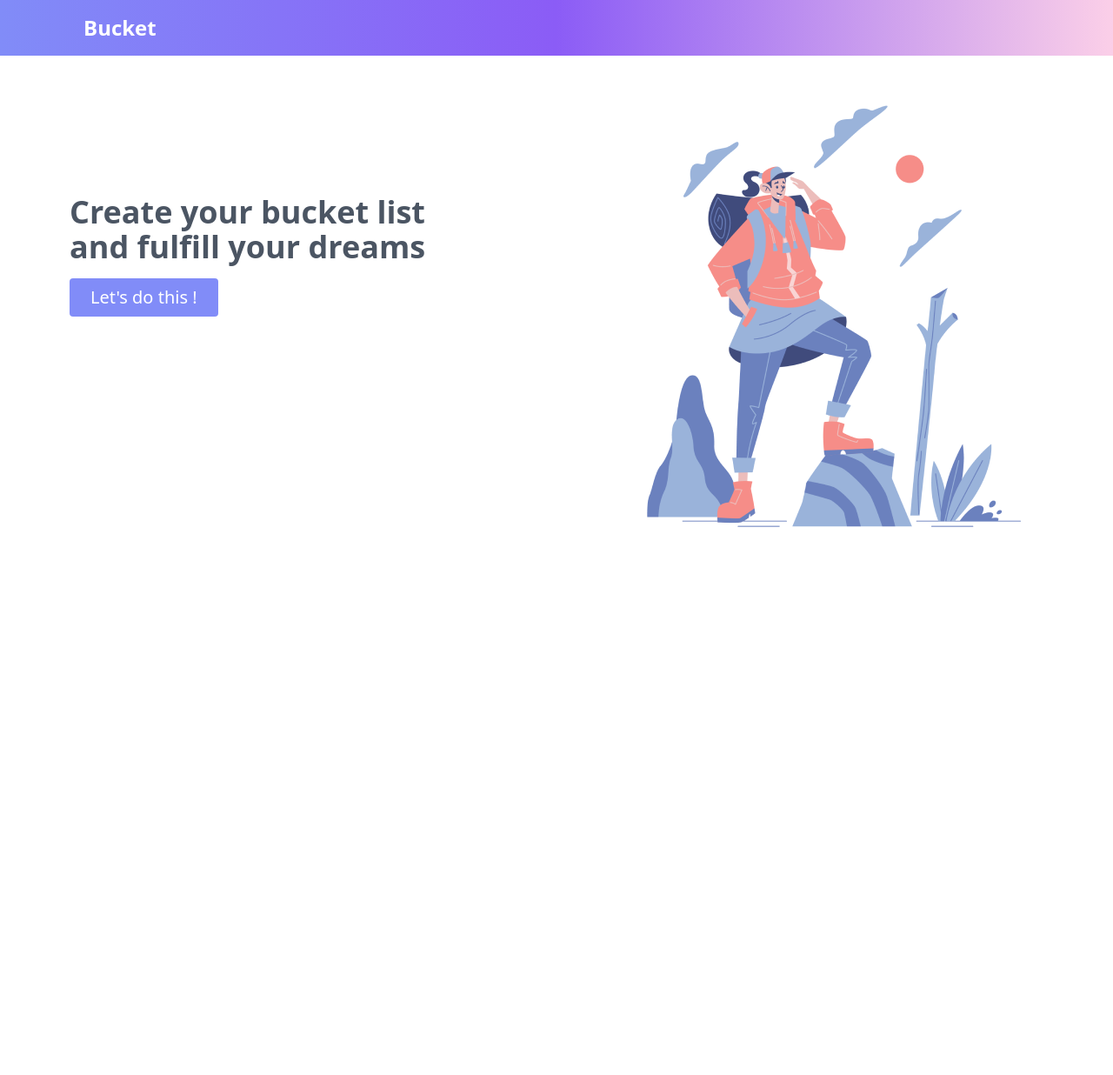
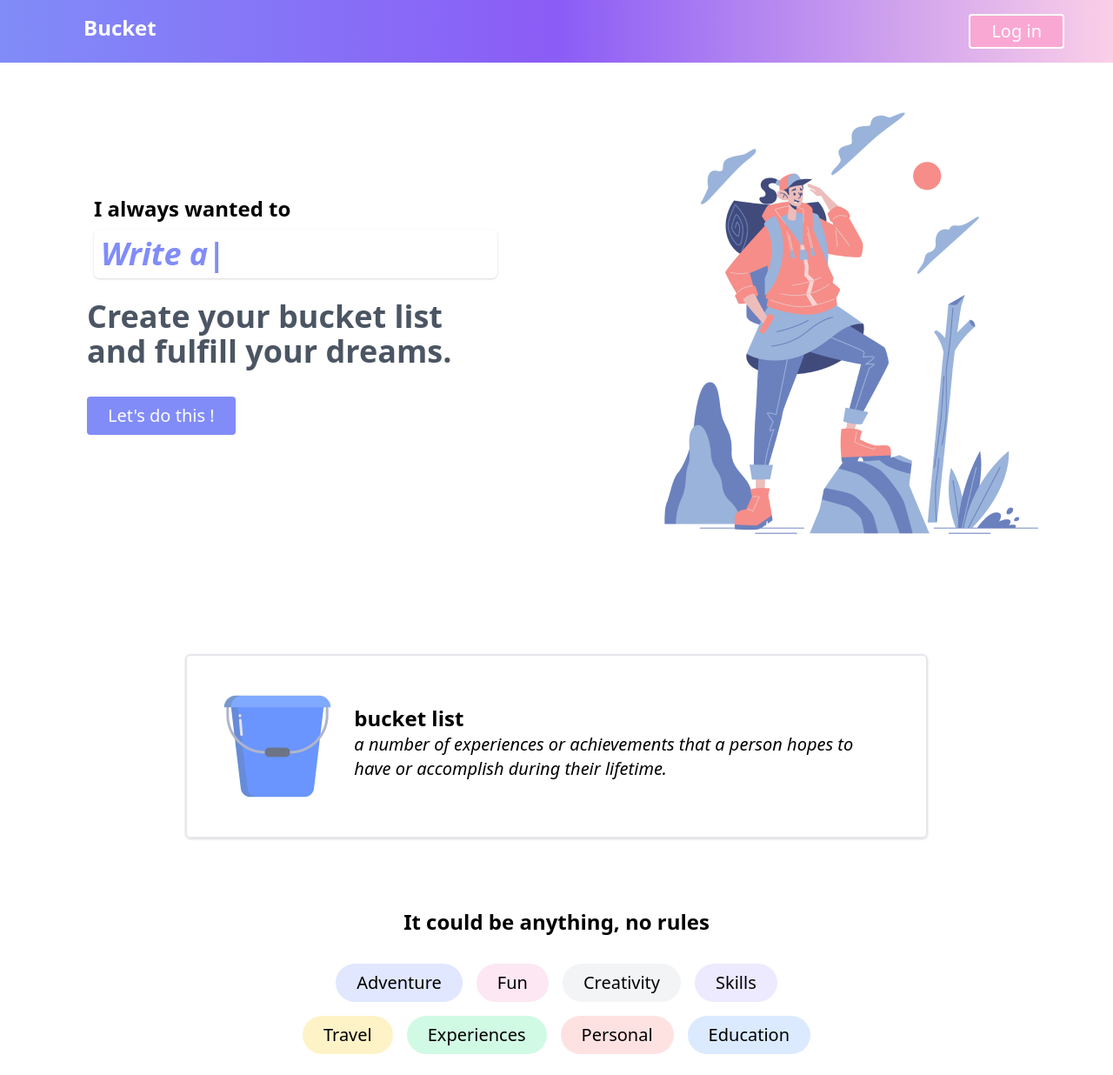
Before and after one commit to rutikwankhade/Bucket, a React (Create React App) app: page / in a window 1280 px wide. Shown: the whole page at 87% size. Before the commit the page ends 800 px from the top, so only its background shows below. Built offline with nearby package versions, Linux system fonts and the light colour scheme; no server answers.

Commit message:
:sparkles: add navigation and UI on the home page

```diff
--- a/package.json
+++ b/package.json
@@ -15,6 +15,7 @@
     "react-firebase-hooks": "^3.0.3",
     "react-router-dom": "^5.2.0",
     "react-scripts": "4.0.1",
+    "react-typical": "^0.1.3",
     "tailwindcss": "npm:@tailwindcss/postcss7-compat@^2.0.1",
     "web-vitals": "^0.2.4"
   },
--- a/src/components/Dashboard.js
+++ b/src/components/Dashboard.js
@@ -1,6 +1,5 @@
 import React, { useState, useRef} from 'react';
 import avatar from '../assets/avatar.svg'
-import bucket from '../assets/bucket.png'
 import closeIcon from '../assets/close.svg'
 
 
--- a/src/components/Home.js
+++ b/src/components/Home.js
@@ -1,22 +1,62 @@
 import React from 'react';
+import Typical from 'react-typical'
+import { Link } from 'react-router-dom'
+
 import Hero from '../assets/hero.png'
+import bucket from '../assets/bucket.png'
+
 const Home = () => {
     return (
         <div className="">
-            <div className="bg-gradient-to-r from-indigo-400 via-purple-500 to-pink-200  sticky top-0 text-xl text-white p-4 flex flex-row">
+            <div className="bg-gradient-to-r from-indigo-400 via-purple-500 to-pink-200  top-0 text-xl text-white p-4 flex flex-row">
                 <h1 className="text-2xl font-semibold px-20">Bucket</h1>
+                <Link to="/login" className="ml-auto mr-10 border-white px-6 py-1 rounded bg-pink-300 border-2 ">Log in</Link>
+            </div>
+            <div className="flex md:flex-row flex-col justify-center">
+                <div className="md:w-1/2 md:p-20 p-6 md:pt-32 pt-20">
+                    <div className="my-6">
 
-            </div>
-            <div className="flex flex-row">
-                <div className="w-1/2 p-20 pt-40">
-                    <h1 className="text-4xl font-bold text-gray-600">Create your bucket list and fulfill your dreams</h1>
-                    <button className="mt-4 bg-indigo-400 text-white rounded px-6 py-2 text-xl">Let's do this !</button>
+                        <h3 className="text-2xl font-semibold ml-2">I always wanted to</h3>
+                        <Typical
+                            steps={['Go on a treck', 1000, 'Run a marathon', 1000, 'Write a novel', 1000]}
+                            loop={Infinity}
+                            wrapper="p"
+                            className="text-4xl italic font-semibold text-indigo-400 rounded-md p-2 m-2 shadow"
+                        />
+                    </div>
+                    <h1 className="mt-4 text-4xl font-bold text-gray-600">Create your bucket list and fulfill your dreams.</h1>
+                    <Link to="signup">
+                        <button className="mt-8 bg-indigo-400 text-white rounded px-6 py-2 text-xl">Let's do this !</button>
+                    </Link>
 
                 </div>
-                <img src={Hero} className=""/>
+                <img src={Hero} alt="hero"className="" />
+            </div>
+
+            <div className=" flex flex-row border-2 shadow p-10 w-8/12 rounded-md mx-auto my-20">
+                <img src={bucket} alt="bucket" className="w-32 h-32 mr-6" />
+                <div className="mt-4">
+                    <h2 className="text-2xl font-bold">bucket list</h2>
+                    <p className="text-xl italic ">a number of experiences or achievements that a person hopes to have or accomplish during their lifetime.</p>
+                </div>
+            </div>
+
+            <div>
+                <h1 className="text-center text-2xl font-semibold my-6">It could be anything, no rules</h1>
+                <div className="flex flex-row flex-wrap w-6/12 my-4 mx-auto justify-center">
+                    <span className="bg-indigo-100 rounded-full m-2 px-6 py-2 text-xl">Adventure</span>
+                    <span className="bg-pink-100 rounded-full m-2 px-6 py-2 text-xl">Fun</span>
+                    <span className="bg-gray-100 rounded-full m-2 px-6 py-2 text-xl">Creativity</span>
+                    <span className="bg-purple-100 rounded-full m-2 px-6 py-2 text-xl">Skills</span>
+                    <span className="bg-yellow-100 rounded-full m-2 px-6 py-2 text-xl">Travel</span>
+                    <span className="bg-green-100 rounded-full m-2 px-6 py-2 text-xl">Experiences</span>
+                    <span className="bg-red-100 rounded-full m-2 px-6 py-2 text-xl">Personal</span>
+                    <span className="bg-blue-100 rounded-full m-2 px-6 py-2 text-xl">Education</span>
+
+                </div>
             </div>
         </div>
-     );
+    );
 }
 
 export default Home;
```
Also changed, not shown: 1 other file (tests, documents, lock files or other folders).
